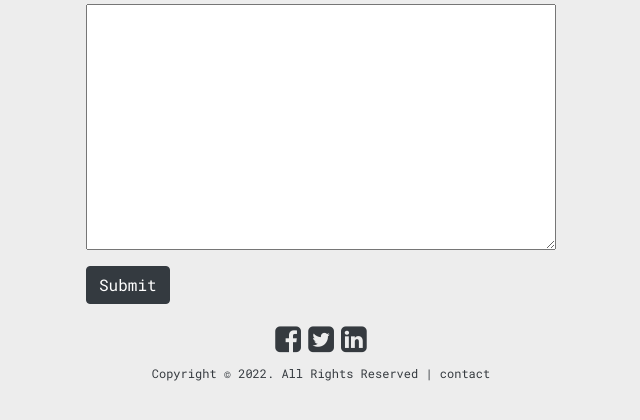
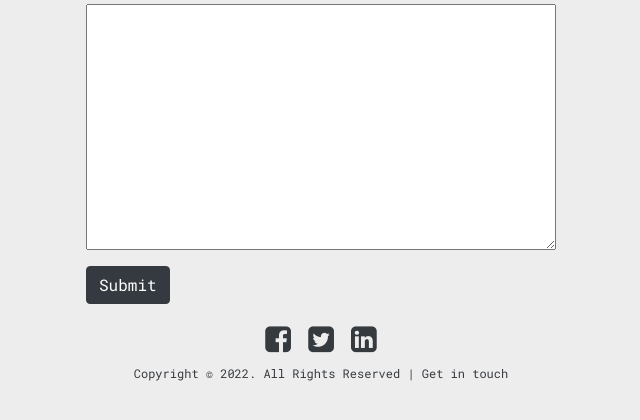
Before and after one commit to ahlstromvij/match_my_abstract, a Django app: page / in a window 1280 px wide. Shown: the part 275-695 px from the top of the page, without its empty margins (319-959 px from the left). Run offline with Django 4.2, Linux system fonts and the light colour scheme; some libraries are stand-ins or nearby versions.

Commit message:
Social padding

```diff
--- a/abstract_match/static/css/styles.css
+++ b/abstract_match/static/css/styles.css
@@ -38,6 +38,8 @@ a:link {
 .fa {
     padding-top: 10px;
     padding-bottom: 10px;
+    padding-left: 5px;
+    padding-right: 5px;
     font-size: 30px;
 }
 
--- a/templates/base.html
+++ b/templates/base.html
@@ -26,7 +26,7 @@
                         <a href="https://twitter.com/intent/tweet?text=https://www.ifinformed.com" class="fa fa-twitter-square" target="_blank"> </a>
                         <a href="https://www.linkedin.com" class="fa fa-linkedin-square" target="_blank"> </a>
                         </br>
-                        Copyright &copy; 2022. All Rights Reserved | <a href="mailto:ahlstromvij@gmail.com">contact</a>
+                        Copyright &copy; 2022. All Rights Reserved | <a href="mailto:ahlstromvij@gmail.com">Get in touch</a>
                     </div>
                 </div>
             </div>
```
Also changed, not shown: 1 other file.
